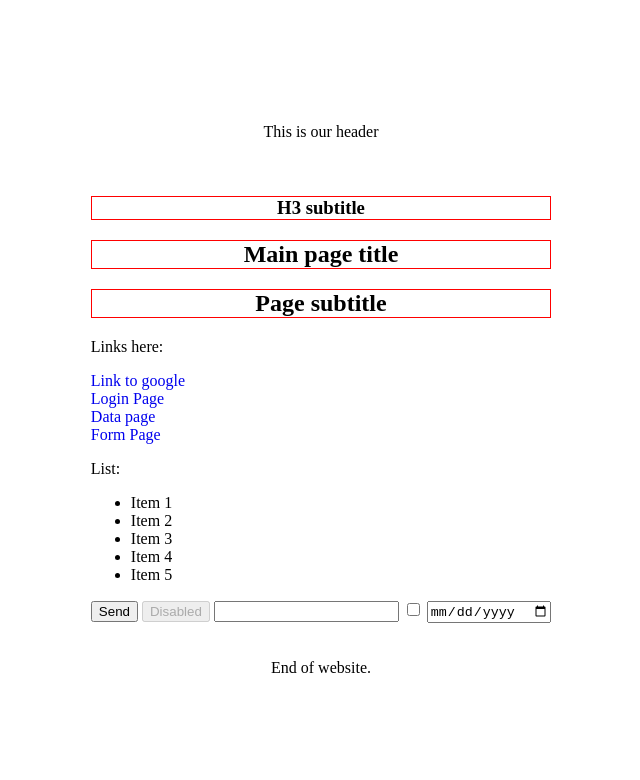
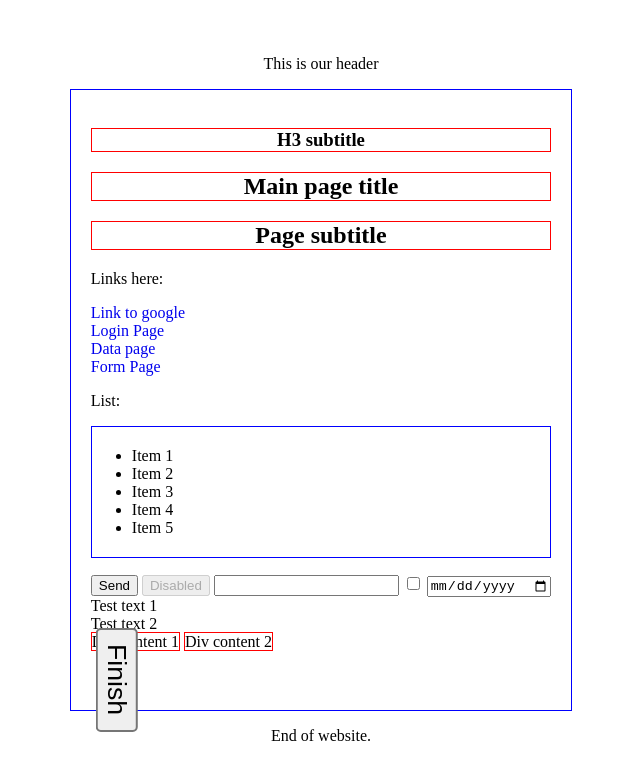
Before and after one commit to metehandoenmez/html-css-group-ex-mar-20, a plain HTML site: page index.html in a window 1280 px wide. Shown: the whole page, without its empty margins (319-959 px from the left). Drawn offline with Linux system fonts and the light colour scheme.

Commit message:
changed index.html

```diff
--- a/index.html
+++ b/index.html
@@ -16,7 +16,7 @@
         <p>This is our header</p>
     </header>
     <main>
-        <section>
+        <section id="main-section">
             <h3>H3 subtitle</h3>
             <h1>Main page title</h1>
             <h2>Page subtitle</h2>
@@ -32,7 +32,7 @@
 
             </div>
             <p>List:</p>
-            <ul>
+            <ul class="ul-style">
                 <li>Item 1</li>
                 <li>Item 2</li>
                 <li>Item 3</li>
@@ -44,7 +44,20 @@
             <input type="text">
             <input type="checkbox">
             <input type="date">
+            <div>
+                <span id="span-display">Test text 1</span>
+                <span id="span-display">Test text 2</span>
+            </div>
+
+            <div>
+                <div id="div-display">Div content 1</div>
+                <div id="div-display">Div content 2</div>
+            </div>
+
+            <br>
+            <button id="finish-button">Finish</button>
         </section>
+
     </main>
     <footer>
         <p>End of website.</p>
```
